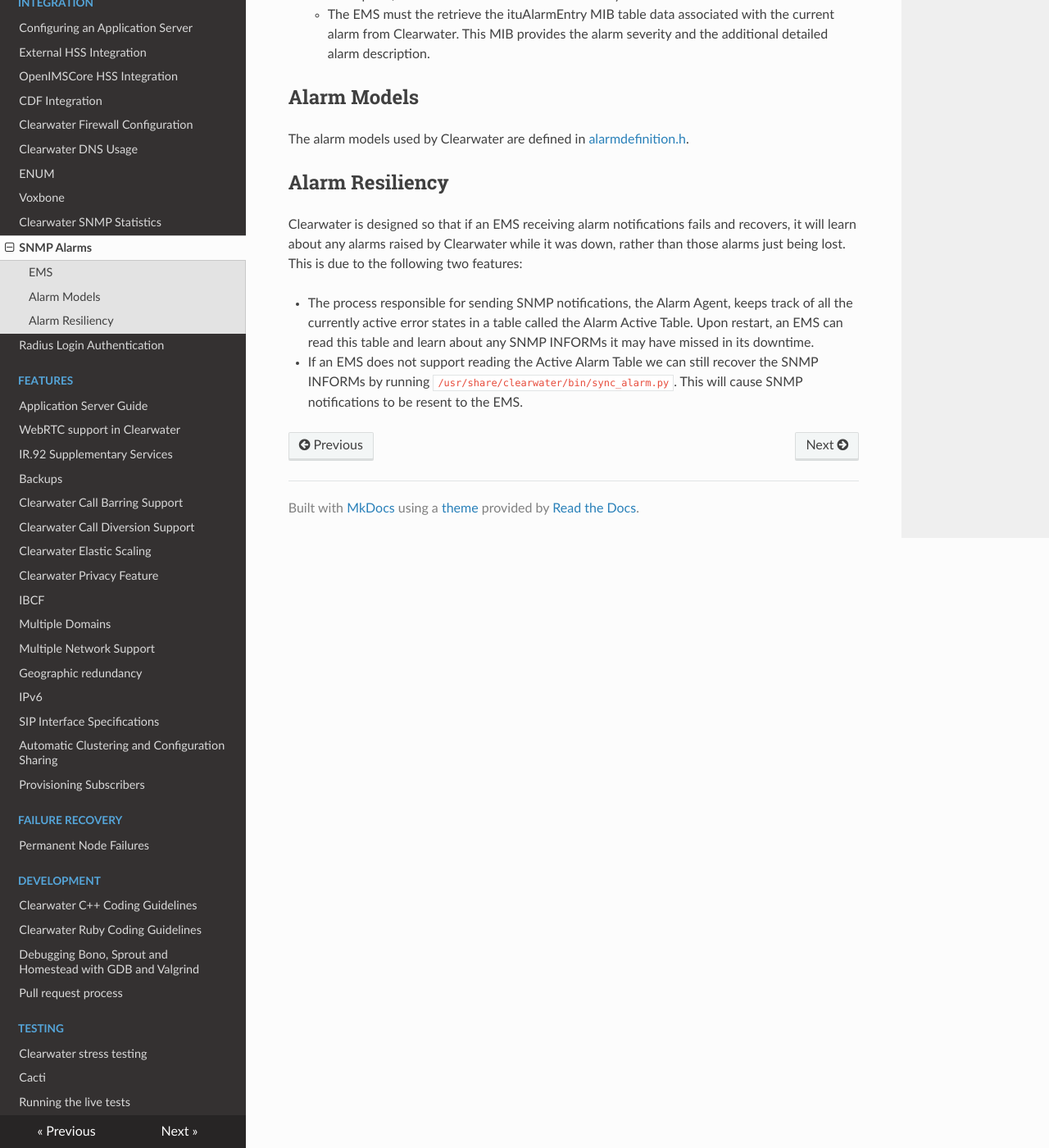
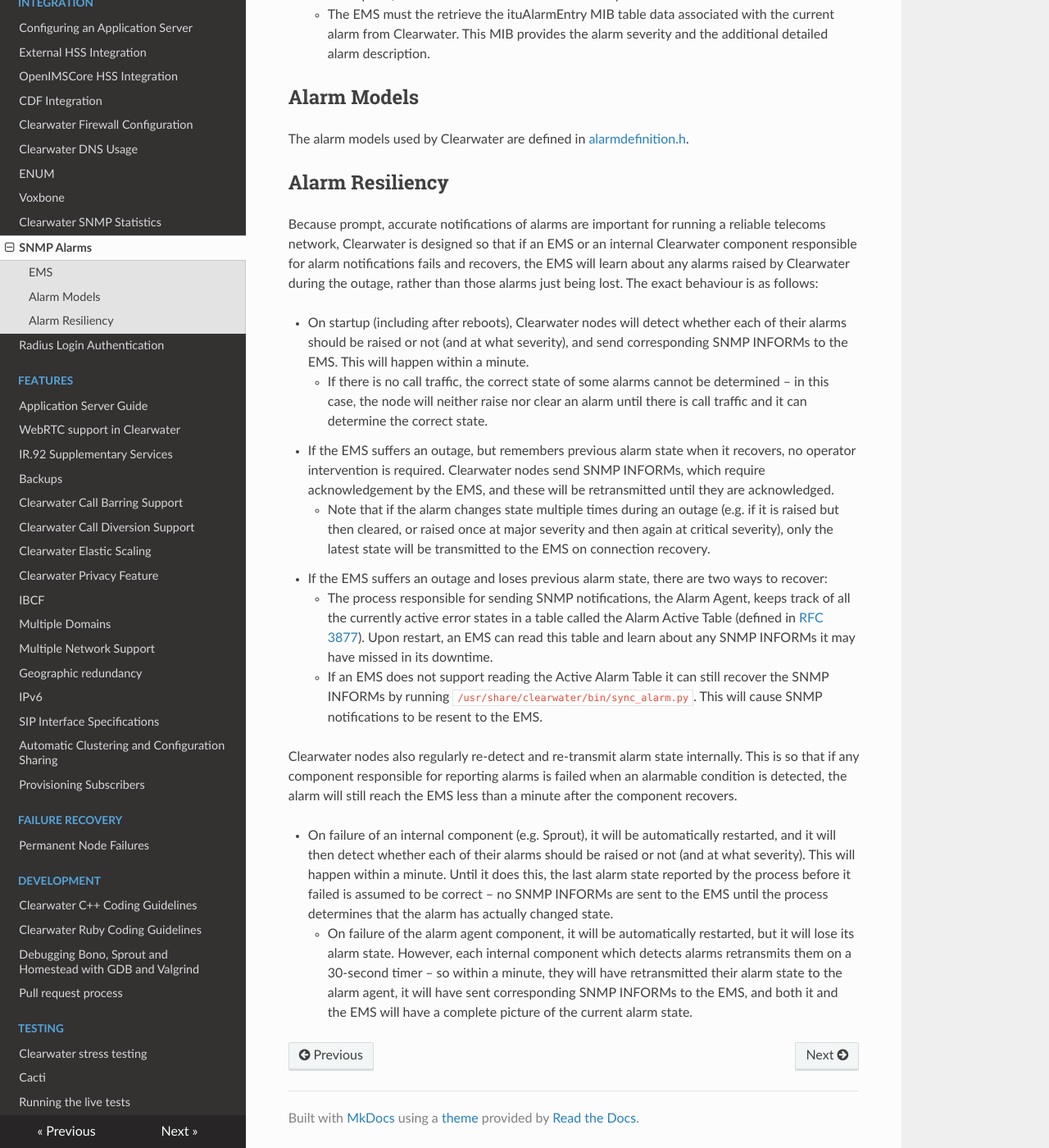
Before and after one commit to Metaswitch/clearwater-readthedocs, an MkDocs documentation site: the page built from docs/SNMP_Alarms.md, in a window 1280 px wide and 1400 px high, scrolled down 798 px. Shown: the whole window at 82% size. Built offline with MkDocs 1.6.1, drawn with Linux system fonts in a browser that asks for light colours; nearby versions of some CDN libraries; old or Windows-style settings are respelled for this version of MkDocs.

Commit message:
Bring our description of alarm reliability up-to-date

```diff
--- a/docs/SNMP_Alarms.md
+++ b/docs/SNMP_Alarms.md
@@ -44,15 +44,17 @@ The alarm models used by Clearwater are defined in [alarmdefinition.h](https://g
 
 ## Alarm Resiliency
 
-Clearwater is designed so that if an EMS receiving alarm notifications fails and
-recovers, it will learn about any alarms raised by Clearwater while it was down,
-rather than those alarms just being lost. This is due to the following two
-features:
+Because prompt, accurate notifications of alarms are important for running a reliable telecoms network, Clearwater is designed so that if an EMS or an internal Clearwater component responsible for alarm notifications fails and recovers, the EMS will learn about any alarms raised by Clearwater during the outage, rather than those alarms just being lost. The exact behaviour is as follows:
 
-*   The process responsible for sending SNMP notifications, the Alarm Agent,
-    keeps track of all the currently active error states in a table called the
-    Alarm Active Table. Upon restart, an EMS can read this table and
-    learn about any SNMP INFORMs it may have missed in its downtime.
-*   If an EMS does not support reading the Active Alarm Table we can still
-    recover the SNMP INFORMs by running `/usr/share/clearwater/bin/sync_alarm.py`.
-    This will cause SNMP notifications to be resent to the EMS.
+- On startup (including after reboots), Clearwater nodes will detect whether each of their alarms should be raised or not (and at what severity), and send corresponding SNMP INFORMs to the EMS. This will happen within a minute.
+    - If there is no call traffic, the correct state of some alarms cannot be determined – in this case, the node will neither raise nor clear an alarm until there is call traffic and it can determine the correct state.
+- If the EMS suffers an outage, but remembers previous alarm state when it recovers, no operator intervention is required. Clearwater nodes send SNMP INFORMs, which require acknowledgement by the EMS, and these will be retransmitted until they are acknowledged.
+    - Note that if the alarm changes state multiple times during an outage (e.g. if it is raised but then cleared, or raised once at major severity and then again at critical severity), only the latest state will be transmitted to the EMS on connection recovery.
+- If the EMS suffers an outage and loses previous alarm state, there are two ways to recover:
+    - The process responsible for sending SNMP notifications, the Alarm Agent, keeps track of all the currently active error states in a table called the Alarm Active Table (defined in [RFC 3877](https://tools.ietf.org/html/rfc3877)). Upon restart, an EMS can read this table and learn about any SNMP INFORMs it may have missed in its downtime.
+    - If an EMS does not support reading the Active Alarm Table it can still recover the SNMP INFORMs by running `/usr/share/clearwater/bin/sync_alarm.py`.  This will cause SNMP notifications to be resent to the EMS.
+
+Clearwater nodes also regularly re-detect and re-transmit alarm state internally. This is so that if any component responsible for reporting alarms is failed when an alarmable condition is detected, the alarm will still reach the EMS less than a minute after the component recovers.
+
+- On failure of an internal component (e.g. Sprout), it will be automatically restarted, and it will then detect whether each of their alarms should be raised or not (and at what severity). This will happen within a minute. Until it does this, the last alarm state reported by the process before it failed is assumed to be correct – no SNMP INFORMs are sent to the EMS until the process determines that the alarm has actually changed state.
+    - On failure of the alarm agent component, it will be automatically restarted, but it will lose its alarm state. However, each internal component which detects alarms retransmits them on a 30-second timer – so within a minute, they will have retransmitted their alarm state to the alarm agent, it will have sent corresponding SNMP INFORMs to the EMS, and both it and the EMS will have a complete picture of the current alarm state.
```
